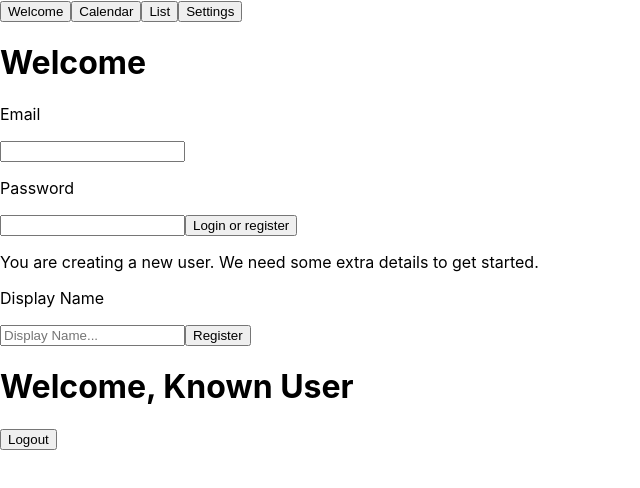
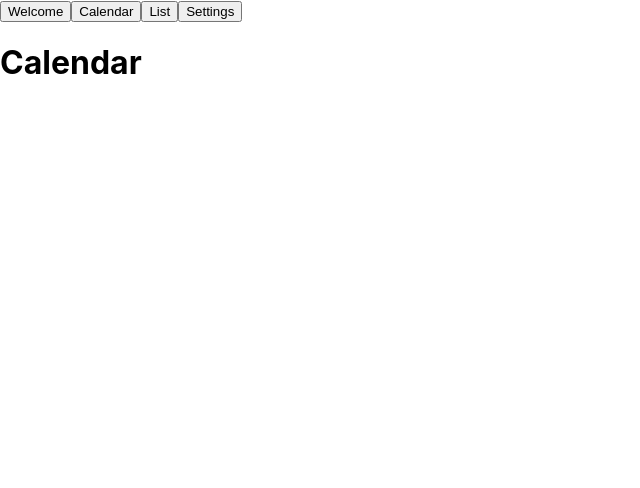
Before and after one commit to york-june-ets/lwofford-calendar, a React (Create React App) app: page / in a window 1280 px wide. Shown: the top 488 px of the page, without its empty margins (0-640 px from the left). Built offline with nearby package versions, Linux system fonts and the light colour scheme.

Commit message:
Added page default argument

```diff
--- a/src/App.tsx
+++ b/src/App.tsx
@@ -2,7 +2,7 @@ import './App.css';
 import { CurrentPage, EPage, PageProvider, usePage } from './objects/Page';
 
 function App() {
-	return <PageProvider>
+	return <PageProvider pageDefault={ EPage.CALENDAR }>
 		<Navbar/>
 		<CurrentPage/>
 	</PageProvider>
--- a/src/objects/Page.tsx
+++ b/src/objects/Page.tsx
@@ -19,8 +19,8 @@ export interface IPageContext {
 
 export const PageContext = createContext<IPageContext | null>(null)
 
-export const PageProvider: React.FC< { children: ReactNode } > = ( { children } ) => {
-	const [ page, setPage ] = useState<EPage>( EPage.WELCOME )
+export const PageProvider: React.FC< { pageDefault?: EPage, children: ReactNode } > = ( { pageDefault=EPage.WELCOME, children } ) => {
+	const [ page, setPage ] = useState<EPage>( pageDefault )
 
 	return <PageContext.Provider value={ { page, setPage } }>
 		{ children }
```
